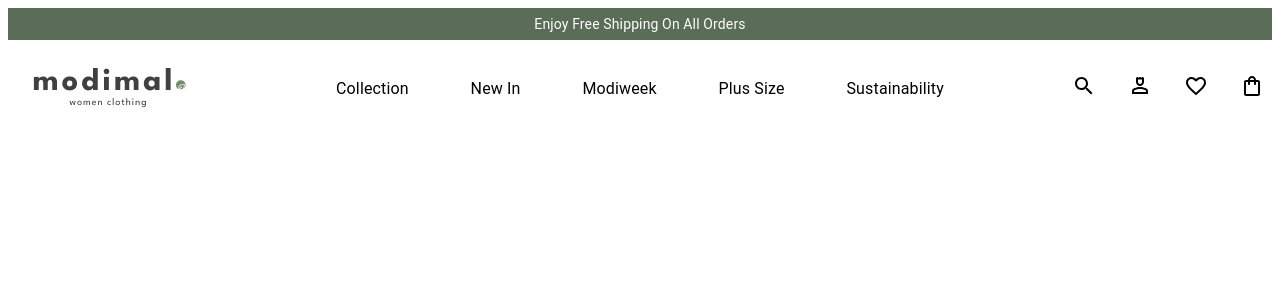
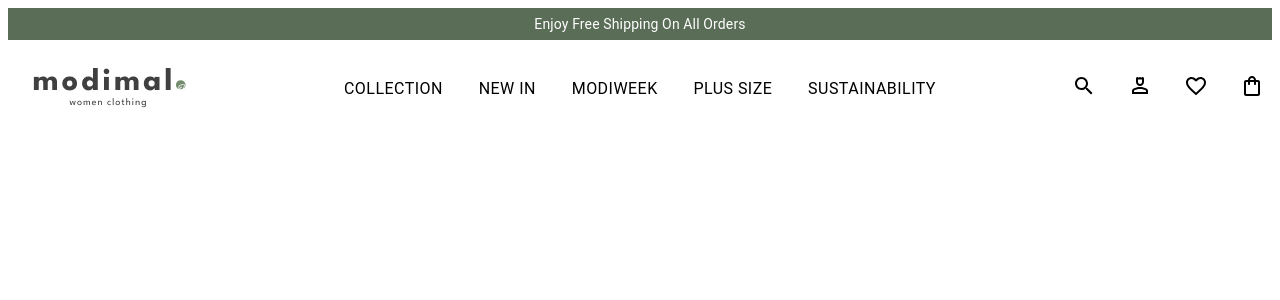
Before and after one commit to SINAZZzz/modimal, a React (Vite) app: page / in a window 1280 px wide. Shown: the top 300 px of the page. Built offline with nearby package versions, Linux system fonts and the light colour scheme.

Commit message:
1402/10/05

```diff
--- a/src/component/header/Header.jsx
+++ b/src/component/header/Header.jsx
@@ -6,6 +6,7 @@ import Grid from "@mui/material/Grid";
 import useWindowSize from "../../Util/Utility";
 import Menu from "@mui/material/Menu";
 import MenuItem from "@mui/material/MenuItem";
+import Button from "@mui/material/Button";
 
 // icons
 import SearchIcon from "@mui/icons-material/Search";
@@ -15,6 +16,7 @@ import ShoppingBagOutlinedIcon from "@mui/icons-material/ShoppingBagOutlined";
 import MenuOutlinedIcon from "@mui/icons-material/MenuOutlined";
 import SearchOutlinedIcon from "@mui/icons-material/SearchOutlined";
 import IconButton from "@mui/material/IconButton";
+import Backdrop from "@mui/material/Backdrop";
 
 // logo
 import { logo } from "../../assets/images";
@@ -44,7 +46,19 @@ const navItems = [
 function Header() {
   const { width } = useWindowSize();
   const [anchorEl, setAnchorEl] = useState(null);
+  const [backdrop, setBackdrop] = useState(false);
+  const [showCategory, setShowCategory] = useState(null);
   const open = Boolean(anchorEl);
+  const openCategory = Boolean(showCategory);
+
+  // const  handleCategoryShow = (event) => {
+  //   setShowCategory(event.currentTarget);
+  // };
+
+  const handleCategoryHide = () => {
+    setShowCategory(null);
+  };
+
   const handleClick = (event) => {
     setAnchorEl(event.currentTarget);
   };
@@ -128,7 +142,15 @@ function Header() {
                 p={1}
               >
                 {navItems.map((item, index) => (
-                  <Typography
+                  <Button
+                    aria-label="category"
+                    id="menu-button"
+                    aria-controls={open ? "category-menu" : undefined}
+                    aria-expanded={open ? "true" : undefined}
+                    aria-haspopup="true"
+                    onClick={(event) => {
+                      setShowCategory(event.currentTarget), setBackdrop(true);
+                    }}
                     key={index}
                     sx={{
                       color: "#000",
@@ -137,8 +159,29 @@ function Header() {
                     }}
                   >
                     {item}
-                  </Typography>
+                  </Button>
                 ))}
+                <Menu
+                  id="category-menu"
+                  MenuListProps={{
+                    "aria-labelledby": "menu-button",
+                  }}
+                  anchorEl={showCategory}
+                  open={openCategory}
+                  onClose={handleCategoryHide}
+                  PaperProps={{
+                    style: {
+                      width: "100%",
+                      borderRadius: "5px",
+                    },
+                  }}
+                >
+                  <MenuItem>
+                    <Backdrop open={backdrop}>
+                      <Box>a</Box>
+                    </Backdrop>
+                  </MenuItem>
+                </Menu>
               </Box>
             </Grid>
             <Grid item md={3}>
```
